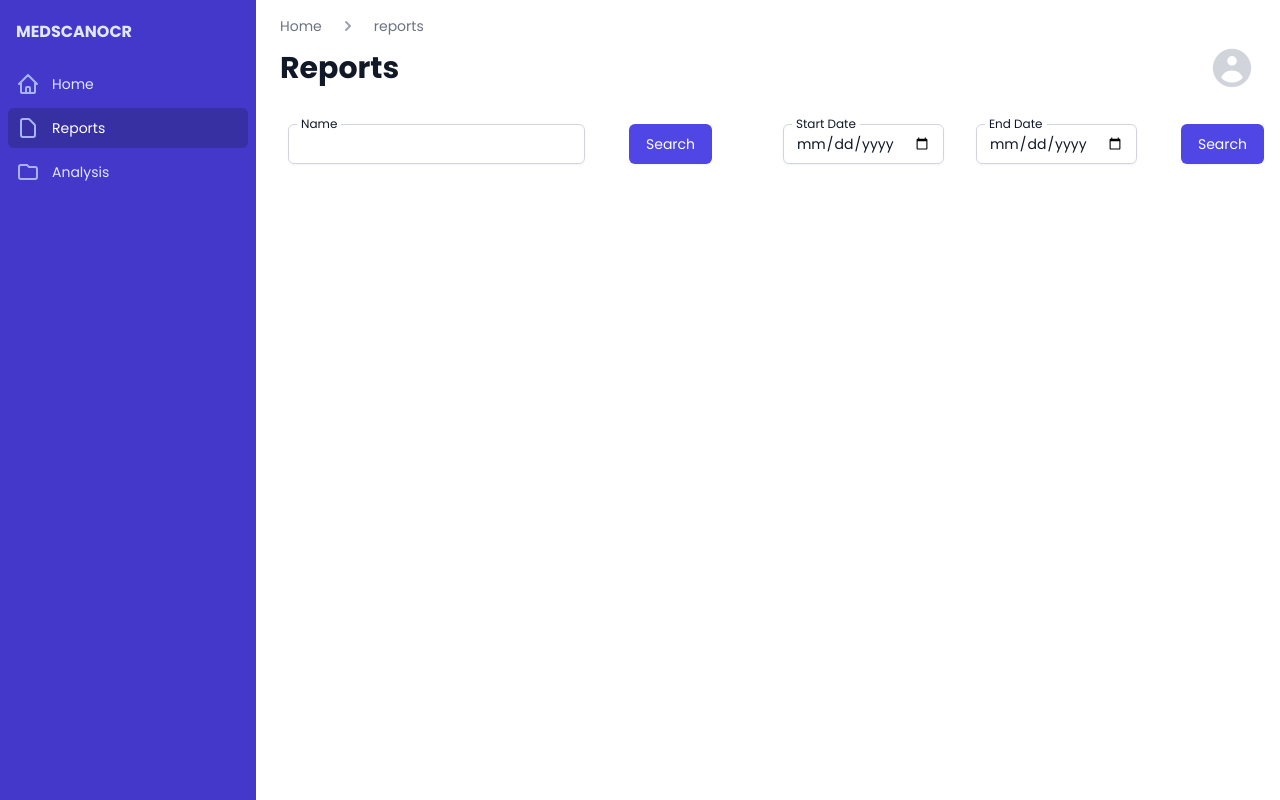
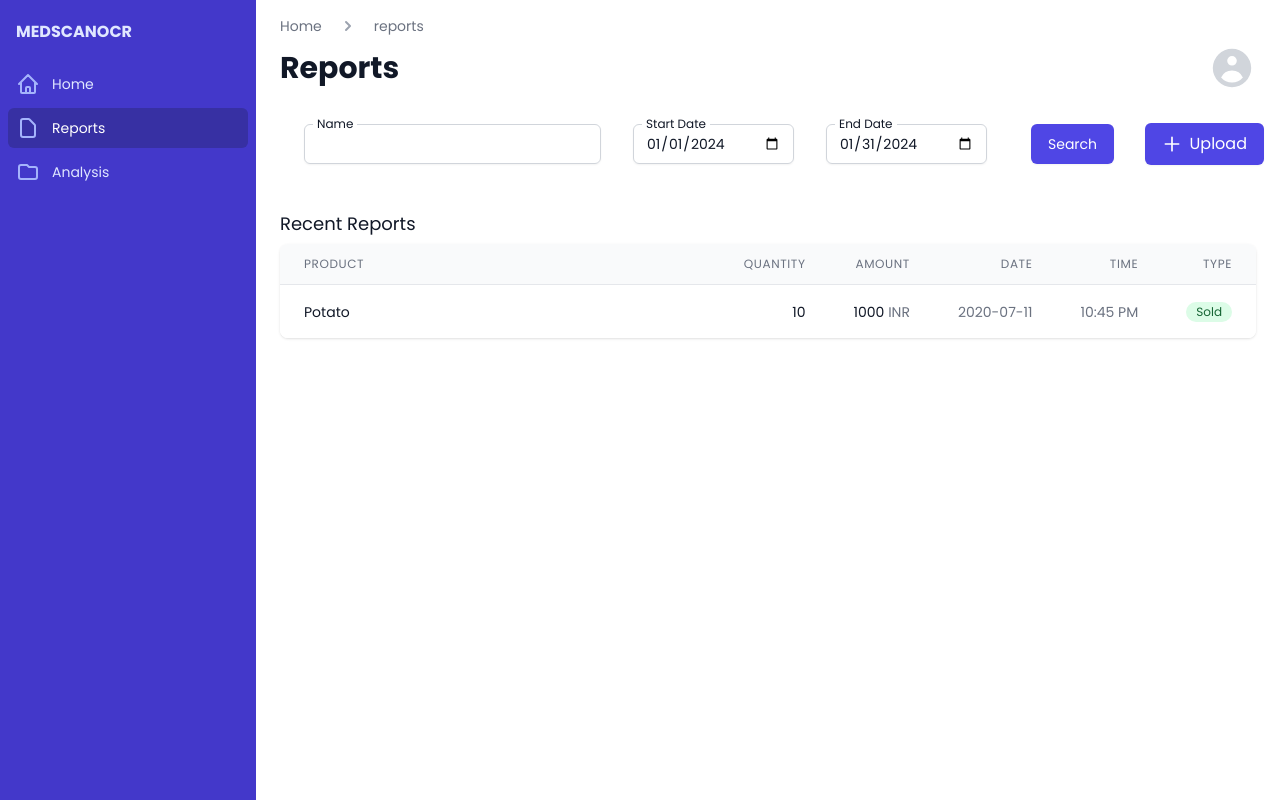
Before and after one commit to 1SatyamJaiswal/medocrscan_tsec, a Next.js app in the folder client/: page /reports in a window 1280 px wide. Built offline with nearby package versions, Linux system fonts and the light colour scheme.

Commit message:
Added the table on the reports page

```diff
--- a/client/src/app/reports/page.js
+++ b/client/src/app/reports/page.js
@@ -1,10 +1,158 @@
+"use client";
 import React from "react";
 import Toolbar from "@/components/Toolbar";
+import Upload from "@/components/Upload";
+import Link from "next/link";
+import { redirect } from "next/navigation";
+
+const transactions = [
+  {
+    id: 1,
+    name: "Potato",
+    href: "#",
+    quantity: "10",
+    amount: "1000",
+    currency: "INR",
+    status: "sold",
+    date: "2020-07-11",
+    time: "10:45 PM",
+  },
+];
+
+const statusStyles = {
+  sold: "bg-green-100 text-green-800",
+  restock: "bg-gray-100 text-gray-800",
+};
+
+function classNames(...classes) {
+  return classes.filter(Boolean).join(" ");
+}
 
 const Reports = () => {
   return (
     <div>
+      <div className="flex justify-between px-4 items-center">
         <Toolbar />
+        <Upload />
+      </div>
+      <h2 className="px-6 mx-auto mt-8 text-lg leading-6 font-medium text-gray-900">
+        Recent Reports
+      </h2>
+      {/* Activity list (smallest breakpoint only) */}
+      <div className="shadow sm:hidden">
+        <ul
+          role="list"
+          className="mt-2 divide-y divide-gray-200 overflow-hidden shadow sm:hidden"
+        >
+          {transactions.map((transaction) => (
+            <li key={transaction.id}>
+              <div className="block py-4 bg-white hover:bg-gray-50">
+                <span className="flex items-center space-x-4">
+                  <span className="flex-1 flex space-x-2 truncate">
+                    <span className="flex flex-col text-gray-500 text-sm truncate">
+                      <span className="truncate">{transaction.name}</span>
+                      <span>
+                        Quantity: {transaction.quantity} Amount:{" "}
+                        <span className="text-gray-900 font-medium">
+                          {transaction.amount}
+                        </span>{" "}
+                        {transaction.currency}
+                      </span>
+                      <time>
+                        {transaction.time}, {transaction.date}
+                      </time>
+                    </span>
+                  </span>
+                  <span
+                    className={classNames(
+                      statusStyles[transaction.status],
+                      "inline-flex items-center px-2.5 py-0.5 rounded-full text-xs font-medium capitalize"
+                    )}
+                  >
+                    {transaction.status}
+                  </span>
+                </span>
+              </div>
+            </li>
+          ))}
+        </ul>
+      </div>
+
+      {/* Activity table (small breakpoint and up) */}
+      <div className="hidden sm:block">
+        <div className="px-6 mx-auto">
+          <div className="flex flex-col mt-2">
+            <div className="align-middle min-w-full overflow-x-auto shadow overflow-hidden sm:rounded-lg">
+              <table className="min-w-full divide-y divide-gray-200">
+                <thead>
+                  <tr>
+                    <th className="px-6 py-3 bg-gray-50 text-left text-xs font-medium text-gray-500 uppercase tracking-wider">
+                      Product
+                    </th>
+                    <th className="px-6 py-3 bg-gray-50 text-left text-xs font-medium text-gray-500 uppercase tracking-wider">
+                      Quantity
+                    </th>
+                    <th className="px-6 py-3 bg-gray-50 text-right text-xs font-medium text-gray-500 uppercase tracking-wider">
+                      Amount
+                    </th>
+                    <th className="px-6 py-3 bg-gray-50 text-right text-xs font-medium text-gray-500 uppercase tracking-wider">
+                      Date
+                    </th>
+                    <th className="px-6 py-3 bg-gray-50 text-right text-xs font-medium text-gray-500 uppercase tracking-wider">
+                      Time
+                    </th>
+                    <th className="px-6 py-3 bg-gray-50 text-right text-xs font-medium text-gray-500 uppercase tracking-wider">
+                      Type
+                    </th>
+                  </tr>
+                </thead>
+                <tbody className="bg-white divide-y divide-gray-200">
+                  {transactions.map((transaction) => (
+                    <tr
+                      key={transaction.id}
+                      className="bg-white hover:bg-indigo-100 hover:text-white"
+                      onClick={() => console.log("clicked")}
+                    >
+                      <td className="max-w-0 w-full px-6 py-4 whitespace-nowrap text-sm text-gray-900">
+                        <span className="text-gray-900 font-medium">
+                          {transaction.name}{" "}
+                        </span>
+                      </td>
+                      <td className="px-6 py-4 text-right whitespace-nowrap text-sm text-gray-500">
+                        <span className="text-gray-900 font-medium">
+                          {transaction.quantity}{" "}
+                        </span>
+                      </td>
+                      <td className="px-6 py-4 text-right whitespace-nowrap text-sm text-gray-500">
+                        <span className="text-gray-900 font-medium">
+                          {transaction.amount}{" "}
+                        </span>
+                        {transaction.currency}
+                      </td>
+                      <td className="px-6 py-4 text-right whitespace-nowrap text-sm text-gray-500">
+                        <time>{transaction.date}</time>
+                      </td>
+                      <td className="px-6 py-4 text-right whitespace-nowrap text-sm text-gray-500">
+                        <time>{transaction.time}</time>
+                      </td>
+                      <td className="hidden px-6 py-4 whitespace-nowrap text-sm text-gray-500 md:block">
+                        <span
+                          className={classNames(
+                            statusStyles[transaction.status],
+                            "inline-flex items-center px-2.5 py-0.5 rounded-full text-xs font-medium capitalize"
+                          )}
+                        >
+                          {transaction.status}
+                        </span>
+                      </td>
+                    </tr>
+                  ))}
+                </tbody>
+              </table>
+            </div>
+          </div>
+        </div>
+      </div>
     </div>
   );
 };
--- a/client/src/components/Toolbar.js
+++ b/client/src/components/Toolbar.js
@@ -3,20 +3,28 @@ import { useState, React } from "react";
 
 const Toolbar = () => {
   const currentDate = new Date();
-  const [startDate, setStartDate] = useState(currentDate.getDate() - 30);
-  const [endDate, setEndDate] = useState(new Date());
+  const targetDate = new Date();
+  targetDate.setDate(currentDate.getDate() - 30);
+  const [startDate, setStartDate] = useState(formatDateToYYYYMMDD(targetDate));
+  const [endDate, setEndDate] = useState(formatDateToYYYYMMDD(currentDate));
   const [name, setName] = useState("");
   const handleDateSubmit = (e) => {
     e.preventDefault();
+    console.log(name);
     console.log(startDate);
     console.log(endDate);
   };
-  const handleNameSubmit = (e) => {
-    e.preventDefault();
-    console.log(name);
-  };
+  function formatDateToYYYYMMDD(dateString) {
+    const originalDate = new Date(dateString);
+    const year = originalDate.getFullYear();
+    const month = String(originalDate.getMonth() + 1).padStart(2, '0');
+    const day = String(originalDate.getDate()).padStart(2, '0');
+    const formattedDate = `${year}-${month}-${day}`;
+
+    return formattedDate;
+  }
   return (
-    <div className="w-full flex justify-between">
+    <div className="flex justify-between bg-white rounded-md">
       <div className="p-4 flex">
         <div className="relative border border-gray-300 rounded-md px-3 py-2 shadow-sm mx-4 focus-within:ring-1 focus-within:ring-indigo-600 focus-within:border-indigo-600 sm:text-sm">
           <label
@@ -29,22 +37,21 @@ const Toolbar = () => {
             type="text"
             name="name"
             id="name"
-            className="block w-full border-0 p-0 text-gray-900 placeholder-gray-500 border-transparent focus:ring-0 sm:text-sm"
+            className="block w-full border-0 p-0 bg-white text-gray-900 placeholder-gray-500 border-transparent focus:ring-0 sm:text-sm"
             onChange={(e) => setName(e.target.value)}
             value={name}
           />
         </div>
-        <div className="mt-4 flex-shrink-0 flex md:mt-0 md:ml-4">
+        {/* <div className="mt-4 flex-shrink-0 flex md:mt-0 md:ml-4">
           <button
             type="button"
-            className="ml-3 inline-flex items-center px-4 py-2 border border-transparent rounded-md shadow-sm text-sm font-medium text-white bg-indigo-600 hover:bg-indigo-700 focus:outline-none focus:ring-2 focus:ring-offset-2 focus:ring-indigo-500"
+            className="ml-3 inline-flex items-center px-4 py-2 border border-transparent rounded-md shadow-sm text-sm font-medium text-slate-100 bg-indigo-600 hover:bg-indigo-700 focus:outline-none focus:ring-2 focus:ring-offset-2 focus:ring-indigo-500"
             onClick={handleNameSubmit}
           >
             Search
           </button>
-        </div>
-      </div>
-      <div className="p-4 flex">
+        </div> */}
+        <div className="flex">
           <div className="relative border border-gray-300 rounded-md px-3 py-2 shadow-sm mx-4 focus-within:ring-1 focus-within:ring-indigo-600 focus-within:border-indigo-600 sm:text-sm">
             <label
               htmlFor="name"
@@ -56,7 +63,7 @@ const Toolbar = () => {
               type="date"
               name="startDate"
               id="startDate"
-            className="block w-full border-0 p-0 text-gray-900 border-transparent placeholder-gray-500 focus:ring-0 sm:text-sm"
+              className="block w-full border-0 p-0 text-gray-900 bg-white border-transparent placeholder-gray-500 focus:ring-0 sm:text-sm"
               onChange={(e) => setStartDate(e.target.value)}
               value={startDate}
             />
@@ -72,7 +79,7 @@ const Toolbar = () => {
               type="date"
               name="endDate"
               id="endDate"
-            className="block w-full border-0 p-0 text-gray-900 border-transparent placeholder-gray-500 focus:ring-0 sm:text-sm"
+              className="block w-full border-0 p-0 text-gray-900 bg-white border-transparent placeholder-gray-500 focus:ring-0 sm:text-sm"
               onChange={(e) => setEndDate(e.target.value)}
               value={endDate}
             />
@@ -88,6 +95,7 @@ const Toolbar = () => {
           </div>
         </div>
       </div>
+    </div>
   );
 };
 
--- a/client/src/components/Upload.js
+++ b/client/src/components/Upload.js
@@ -7,6 +7,7 @@ import { storage } from "@/app/firebase";
 import { ref, uploadBytesResumable } from "firebase/storage";
 import { v4 as uuidv4 } from 'uuid';
 import { useToast } from '@chakra-ui/react'
+import { PlusIcon } from "@heroicons/react/outline";
 
 const Upload = () => {
     const toast = useToast()
@@ -64,7 +65,8 @@ const Upload = () => {
     console.log(file)
     return (
         <>
-            <Button onClick={onOpen}>Open Modal</Button>
+            <button className="ml-3 inline-flex items-center pr-4 pl-2 py-2 border border-transparent rounded-md shadow-sm text-md text-white bg-indigo-600 hover:bg-indigo-700 focus:outline-none focus:ring-2 focus:ring-offset-2 focus:ring-indigo-500 max-h-12" onClick={onOpen}><PlusIcon className="flex-shrink-0 h-5 w-5 text-white mx-2"
+                    aria-hidden="true"/> Upload</button>
             <Modal isOpen={isOpen} onClose={onClose}>
                 <ModalOverlay />
                 <ModalContent>
```
Lines whose indentation alone changed are shown as unchanged.
